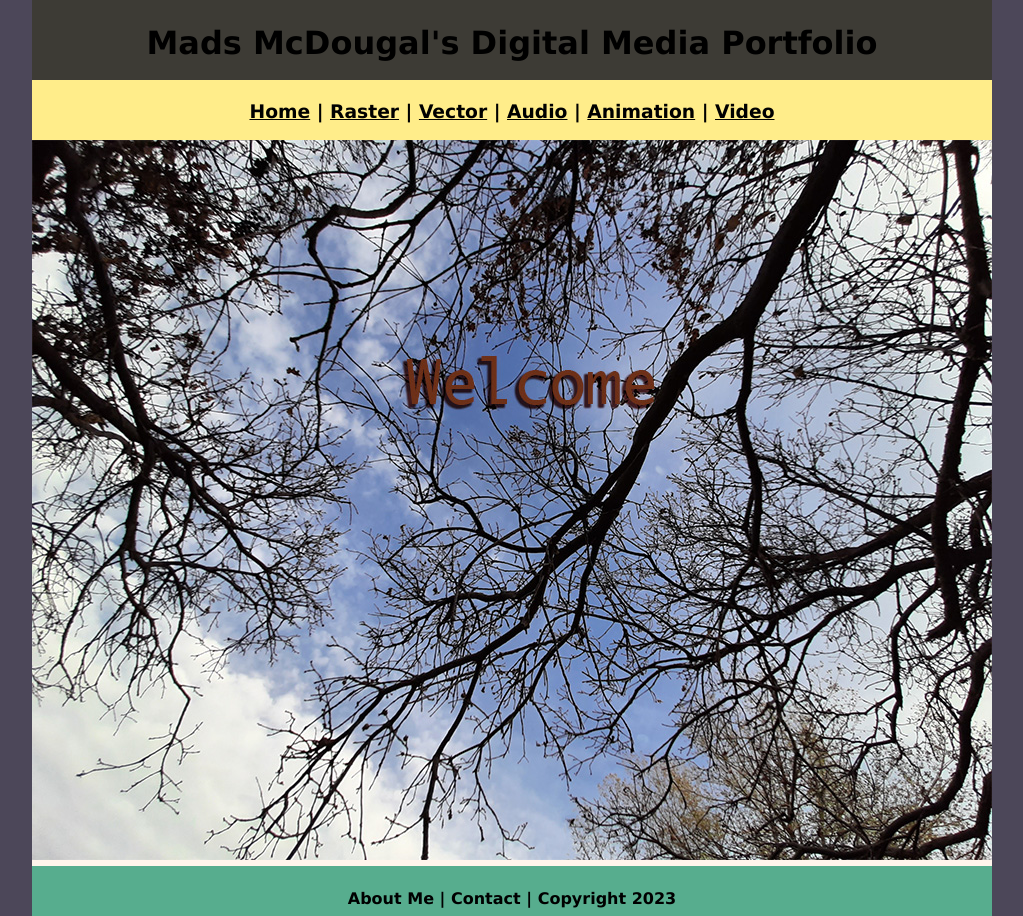
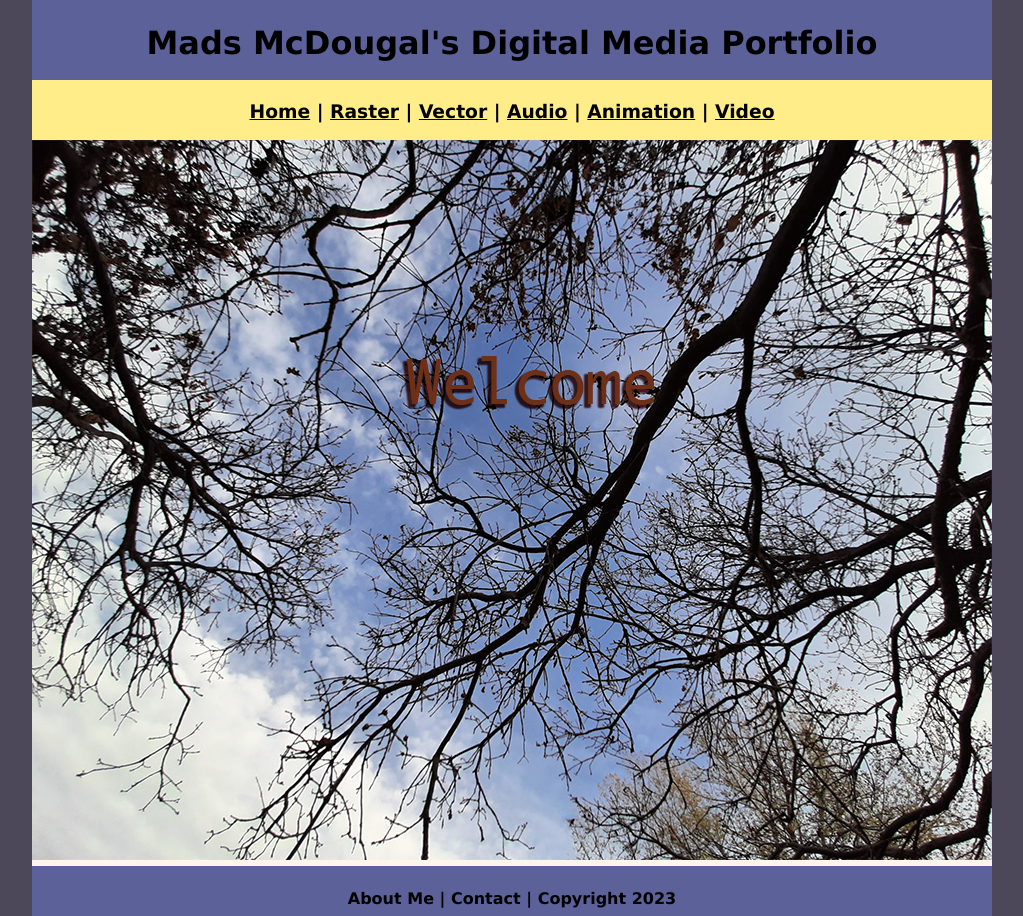
Before and after one commit to olmpyia/digitalmediaportfolio, a plain HTML site: page index.html in a window 1280 px wide. Shown: the whole page, without its empty margins (128-1151 px from the left). Drawn offline with Linux system fonts and the light colour scheme.

Commit message:
Update myCSS.css

```diff
--- a/myCSS.css
+++ b/myCSS.css
@@ -25,7 +25,7 @@ a:hover, a:active, a:focus {
 	margin: 0 auto;
 }
 .header {
-	background: #3D3B35;
+	background: #5C6299;
 	text-align: center;
 	margin: 0px;
 	padding: 5;
@@ -54,7 +54,7 @@ a:hover, a:active, a:focus {
 	text-align: center;
 }
 .footer {
-	background: #57AD8E;
+	background: #5C6299;
 	margin: 0px;
 	float: left;
 	width: 100%;
```
